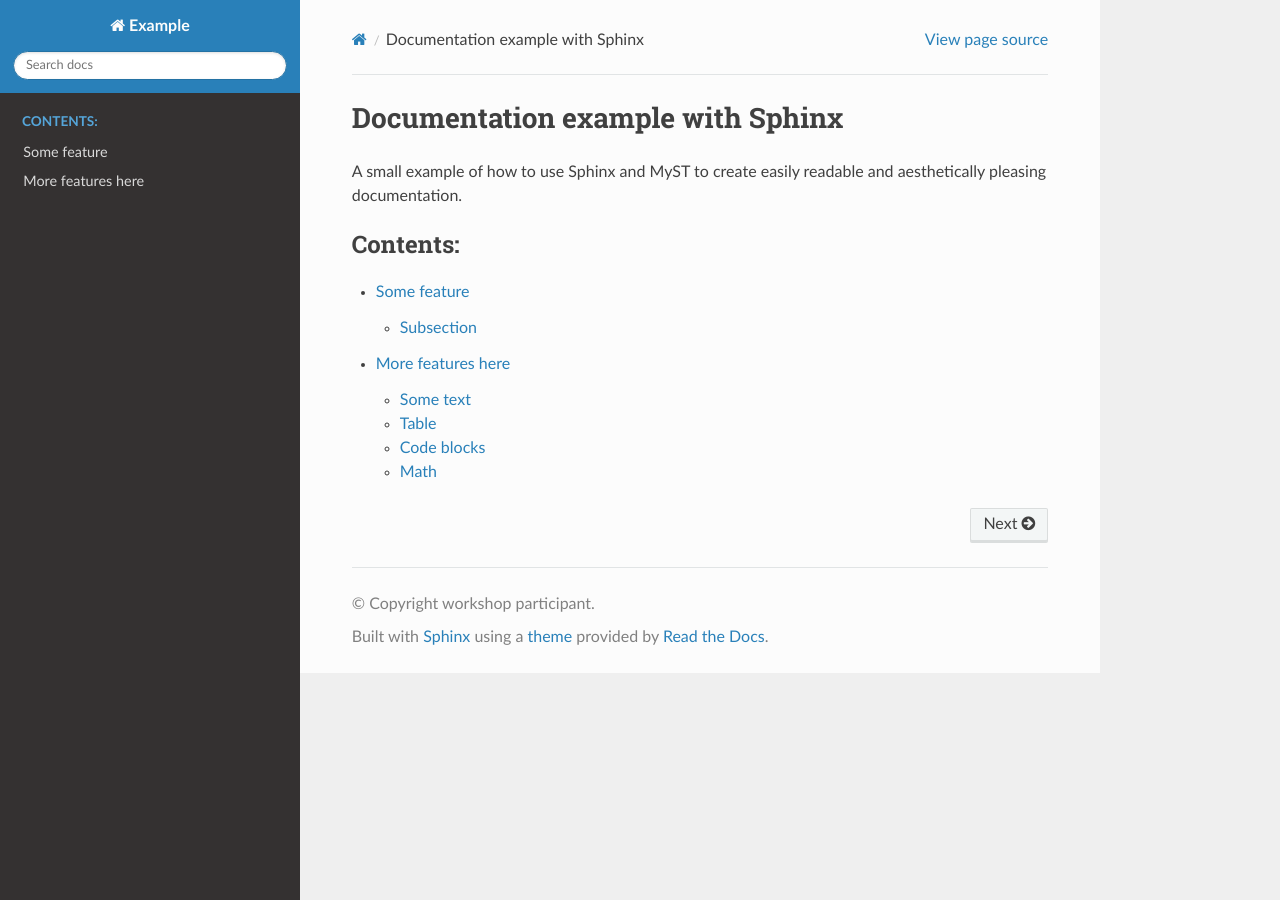
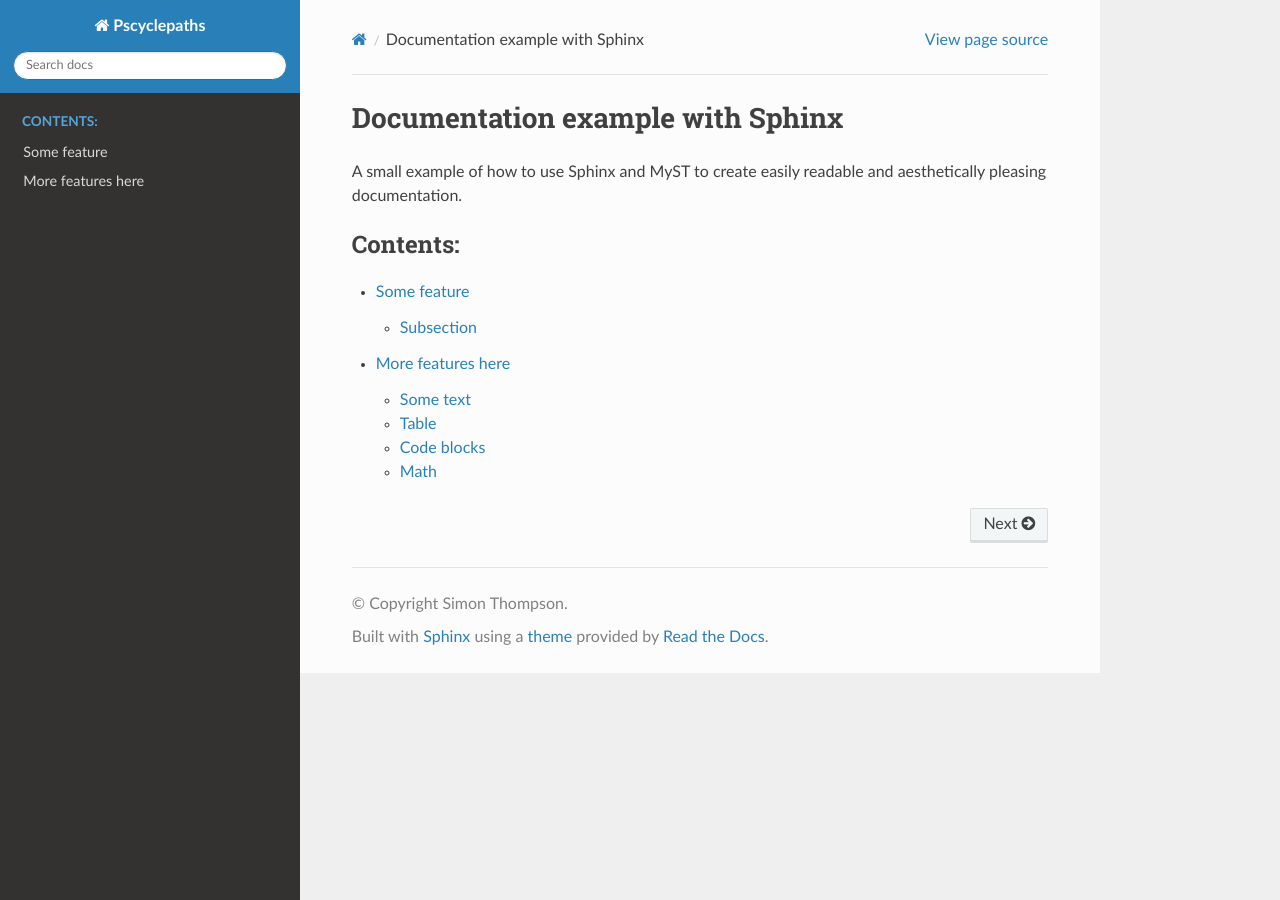
Before and after one commit to st599/Pscyclepaths, a Sphinx documentation site: the page built from doc/index.md, in a window 1280 px wide. Built offline with Sphinx 7.4.7 and the Read the Docs theme 3.1.0, drawn with Linux system fonts in a browser that asks for light colours.

Commit message:
Update project information in conf.py

```diff
--- a/doc/conf.py
+++ b/doc/conf.py
@@ -6,10 +6,10 @@
 # -- Project information -----------------------------------------------------
 # https://www.sphinx-doc.org/en/master/usage/configuration.html#project-information
 
-project = 'Example'
-copyright = 'workshop participant'
-author = 'workshop participant'
-release = '0.1'
+project = 'Pscyclepaths'
+copyright = 'Simon Thompson'
+author = 'Simon Thompson'
+release = '2027 Plans'
 
 
 # -- General configuration ---------------------------------------------------
```
